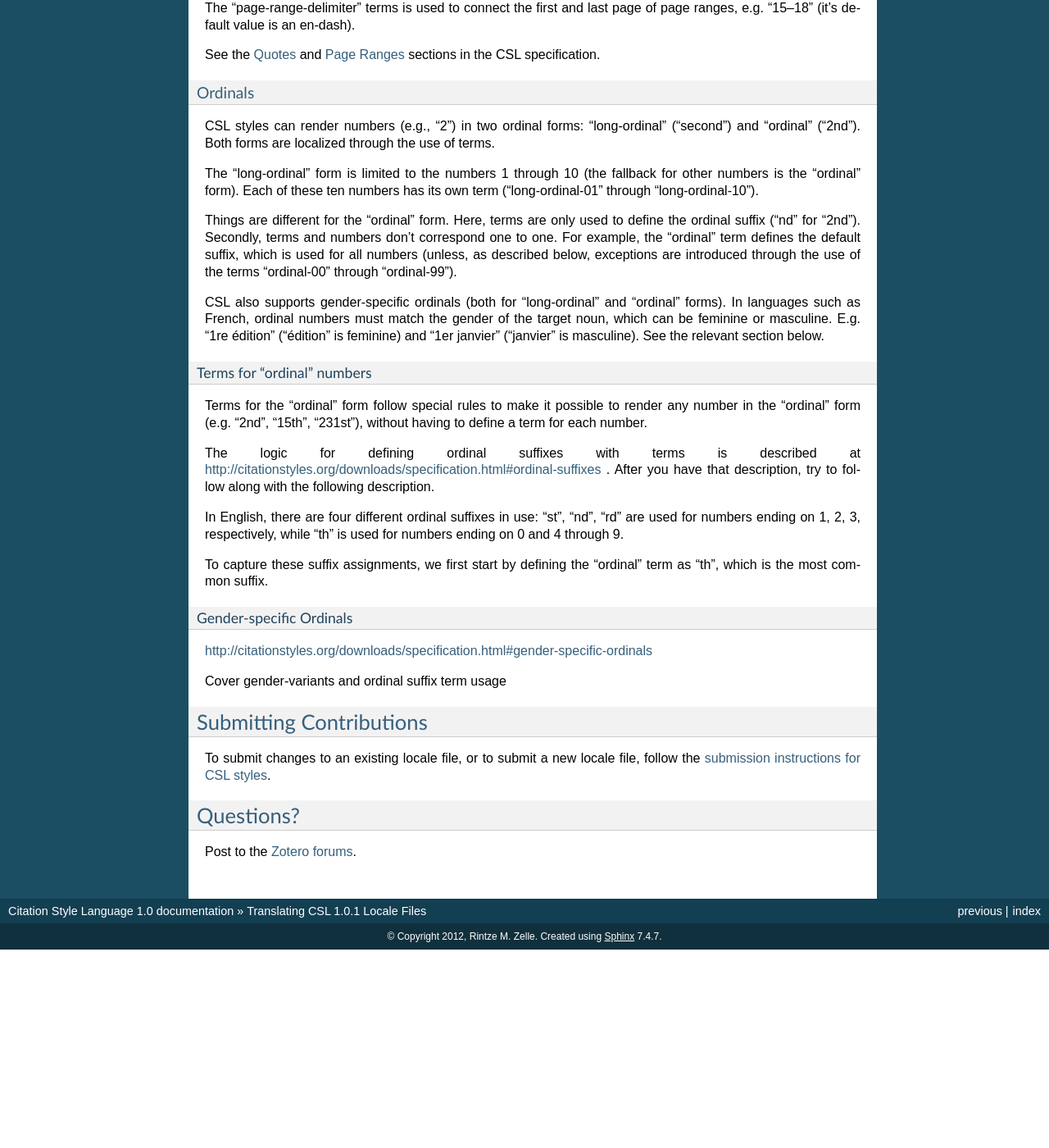
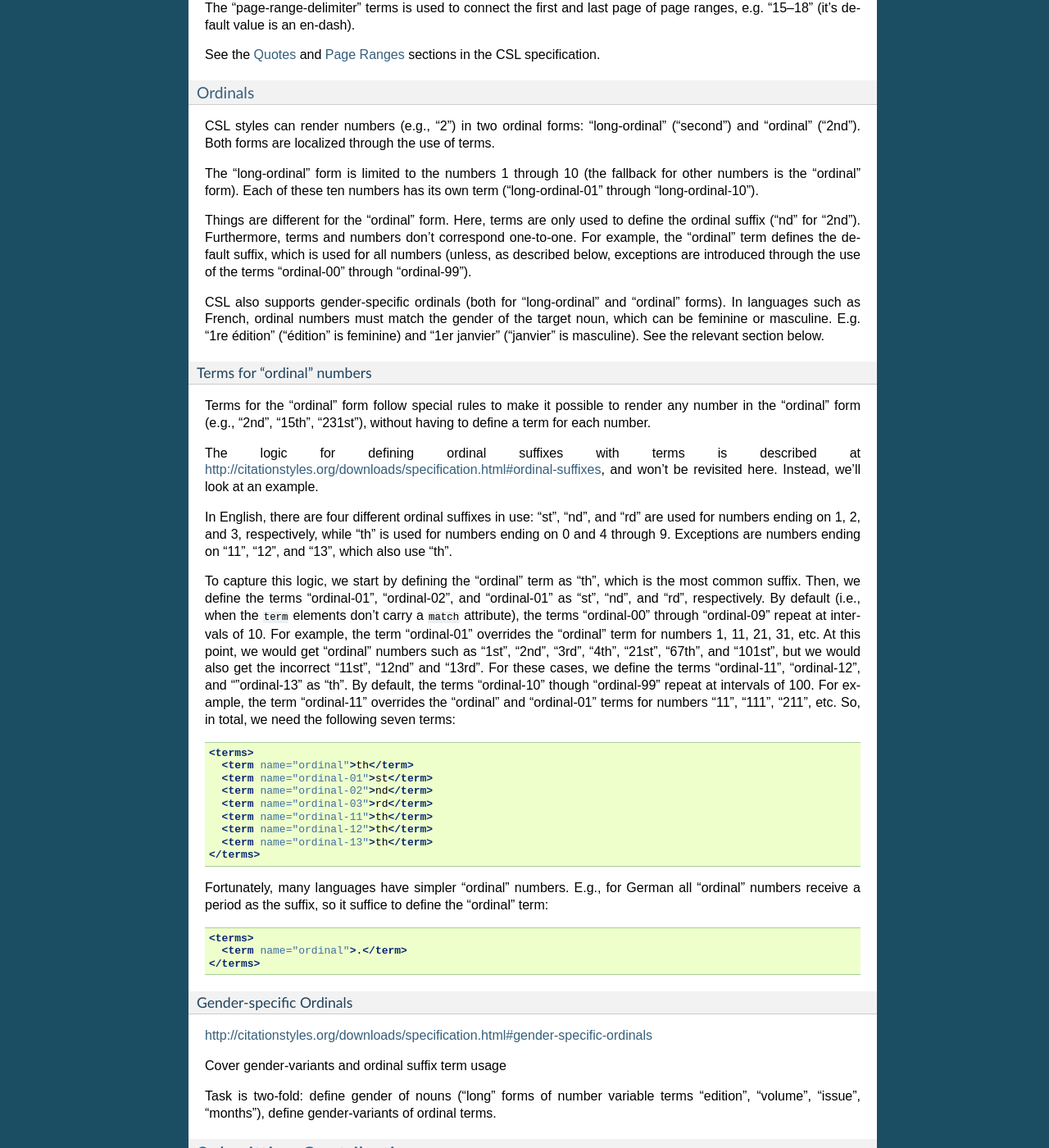
Before and after one commit to rmzelle/writing, a Sphinx documentation site: the page built from docs/translating-locale-files.rst, in a window 1280 px wide and 1400 px high, scrolled down 4772 px. Shown: the whole window at 82% size. Built offline with Sphinx 7.4.7, drawn with Linux system fonts in a browser that asks for light colours; before the commit the page ends 5930 px from its top, so only the background shows below that.

Commit message:
Writing.

```diff
--- a/docs/translating-locale-files.rst
+++ b/docs/translating-locale-files.rst
@@ -317,8 +317,8 @@ other numbers is the "ordinal" form). Each of these ten numbers has its own term
 ("long-ordinal-01" through "long-ordinal-10").
 
 Things are different for the "ordinal" form. Here, terms are only used to define
-the ordinal suffix ("nd" for "2nd"). Secondly, terms and numbers don't
-correspond one to one. For example, the "ordinal" term defines the default
+the ordinal suffix ("nd" for "2nd"). Furthermore, terms and numbers don't
+correspond one-to-one. For example, the "ordinal" term defines the default
 suffix, which is used for all numbers (unless, as described below, exceptions
 are introduced through the use of the terms "ordinal-00" through "ordinal-99").
 
@@ -332,18 +332,53 @@ Terms for "ordinal" numbers
 |||||||||||||||||||||||||||
 
 Terms for the "ordinal" form follow special rules to make it possible to render
-any number in the "ordinal" form (e.g. "2nd", "15th", "231st"), without having
+any number in the "ordinal" form (e.g., "2nd", "15th", "231st"), without having
 to define a term for each number.
 
 The logic for defining ordinal suffixes with terms is described at
-http://citationstyles.org/downloads/specification.html#ordinal-suffixes . After you
-have that description, try to follow along with the following description.
+http://citationstyles.org/downloads/specification.html#ordinal-suffixes, and
+won't be revisited here. Instead, we'll look at an example.
 
-In English, there are four different ordinal suffixes in use: "st", "nd", "rd"
-are used for numbers ending on 1, 2, 3, respectively, while "th" is used for
-numbers ending on 0 and 4 through 9.
+In English, there are four different ordinal suffixes in use: "st", "nd", and
+"rd" are used for numbers ending on 1, 2, and 3, respectively, while "th" is
+used for numbers ending on 0 and 4 through 9. Exceptions are numbers ending on
+"11", "12", and "13", which also use "th".
 
-To capture these suffix assignments, we first start by defining the "ordinal" term as "th", which is the most common suffix.
+To capture this logic, we start by defining the "ordinal" term as "th", which is
+the most common suffix. Then, we define the terms "ordinal-01", "ordinal-02",
+and "ordinal-01" as "st", "nd", and "rd", respectively. By default (i.e., when
+the ``term`` elements don't carry a ``match`` attribute), the terms "ordinal-00"
+through "ordinal-09" repeat at intervals of 10. For example, the term
+"ordinal-01" overrides the "ordinal" term for numbers 1, 11, 21, 31, etc. At
+this point, we would get "ordinal" numbers such as "1st", "2nd", "3rd", "4th",
+"21st", "67th", and "101st", but we would also get the incorrect "11st", "12nd"
+and "13rd". For these cases, we define the terms "ordinal-11", "ordinal-12", and
+""ordinal-13" as "th". By default, the terms "ordinal-10" though "ordinal-99"
+repeat at intervals of 100. For example, the term "ordinal-11" overrides the
+"ordinal" and "ordinal-01" terms for numbers "11", "111", "211", etc. So, in
+total, we need the following seven terms:
+
+.. sourcecode:: xml
+
+    <terms>
+      <term name="ordinal">th</term>
+      <term name="ordinal-01">st</term>
+      <term name="ordinal-02">nd</term>
+      <term name="ordinal-03">rd</term>
+      <term name="ordinal-11">th</term>
+      <term name="ordinal-12">th</term>
+      <term name="ordinal-13">th</term>
+    </terms>
+
+Fortunately, many languages have simpler "ordinal" numbers. E.g., for German all
+"ordinal" numbers receive a period as the suffix, so it suffice to define the
+"ordinal" term:
+
+.. sourcecode:: xml
+
+    <terms>
+      <term name="ordinal">.</term>
+    </terms>
 
 Gender-specific Ordinals
 ||||||||||||||||||||||||
@@ -351,6 +386,9 @@ Gender-specific Ordinals
 http://citationstyles.org/downloads/specification.html#gender-specific-ordinals
 
 Cover gender-variants and ordinal suffix term usage
+
+Task is two-fold: define gender of nouns ("long" forms of number variable terms
+"edition", "volume", "issue", "months"), define gender-variants of ordinal terms.
 
 Submitting Contributions
 ~~~~~~~~~~~~~~~~~~~~~~~~
```
Also changed, not shown: 5 other files.
